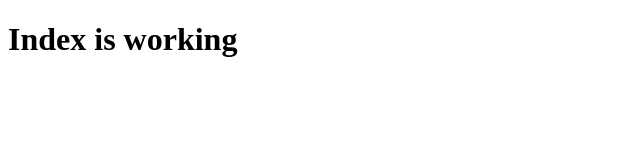
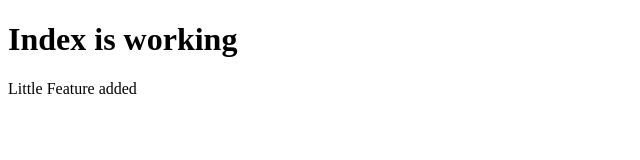
Before and after one commit to claesdev/learn-github, a plain HTML site: page index.html in a window 1280 px wide. Shown: the whole page, without its empty margins (0-640 px from the left). Drawn offline with Linux system fonts and the light colour scheme.

Commit message:
added little feature

```diff
--- a/index.html
+++ b/index.html
@@ -5,5 +5,6 @@
 </head>
 <body>
   <h1>Index is working</h1>
+  <p>Little Feature added</p>
 </body>
 </html>
```
